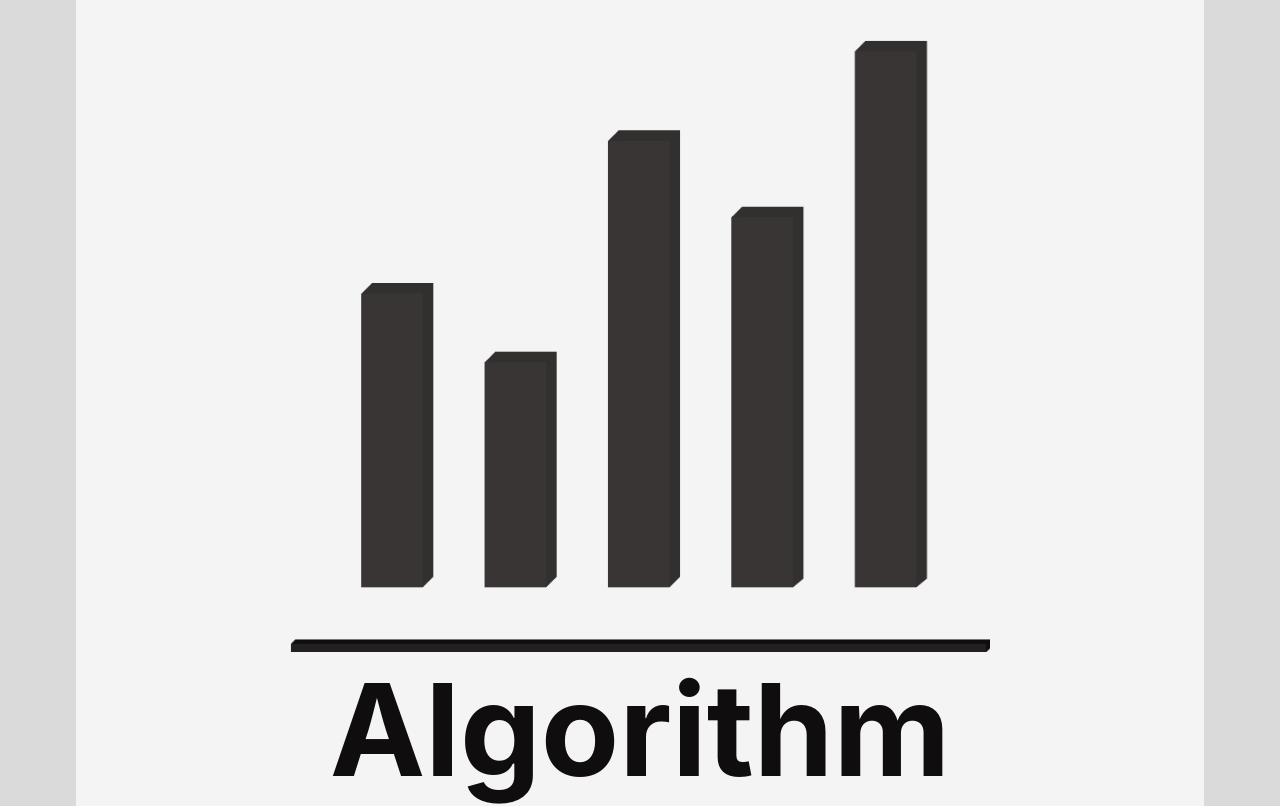
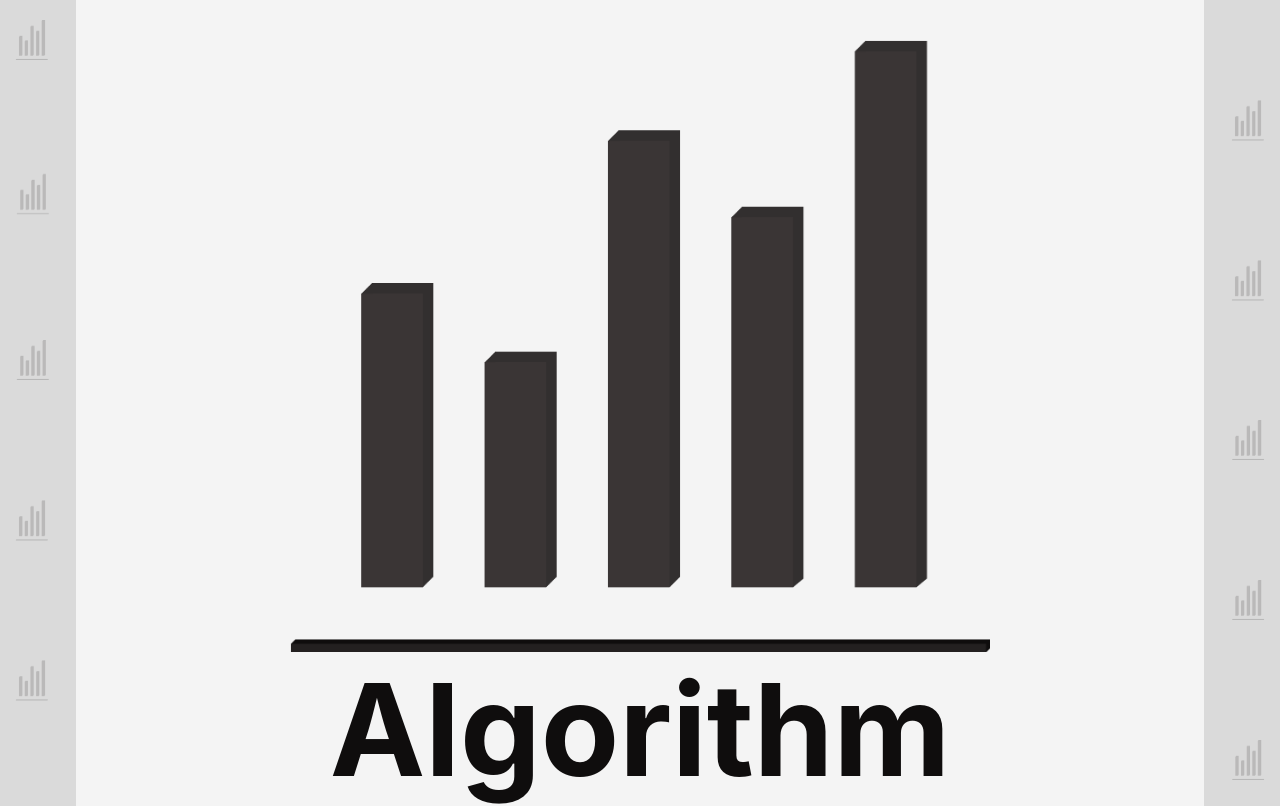
Before and after one commit to OtavioPiza/algorithm-visualizer, a React (Create React App) app: page / in a window 1280 px wide. Shown: the top 806 px of the page. Built offline with nearby package versions, Linux system fonts and the light colour scheme.

Commit message:
Styling WIP!

```diff
--- a/src/App.js
+++ b/src/App.js
@@ -1,5 +1,4 @@
 import React from 'react';
-import ReactDOM from 'react-dom';
 import './styles/App.css';
 import Button from './components/Button';
 
--- a/src/styles/index.css
+++ b/src/styles/index.css
@@ -6,11 +6,15 @@
     --text-light-gray: #232020;
     --text-dark-gray: #0F0D0D;
     --icon-orange: #FF7315;
-    --confirmation-green: #15E01A;
+    --confirmation-green: #1BC700;
 }
 
 body {
-  background-color: var(--background-gray);
+  background-image: url('images/background.png');
+  background-repeat: repeat;
+  background-attachment: fixed;
+  background-position: center;
+  background-size: 100%;
   margin: 0;
   font-family: -apple-system, BlinkMacSystemFont, 'Segoe UI', 'Roboto', 'Oxygen',
     'Ubuntu', 'Cantarell', 'Fira Sans', 'Droid Sans', 'Helvetica Neue',
```
Also changed, not shown: src/styles/images/background.png (added).
